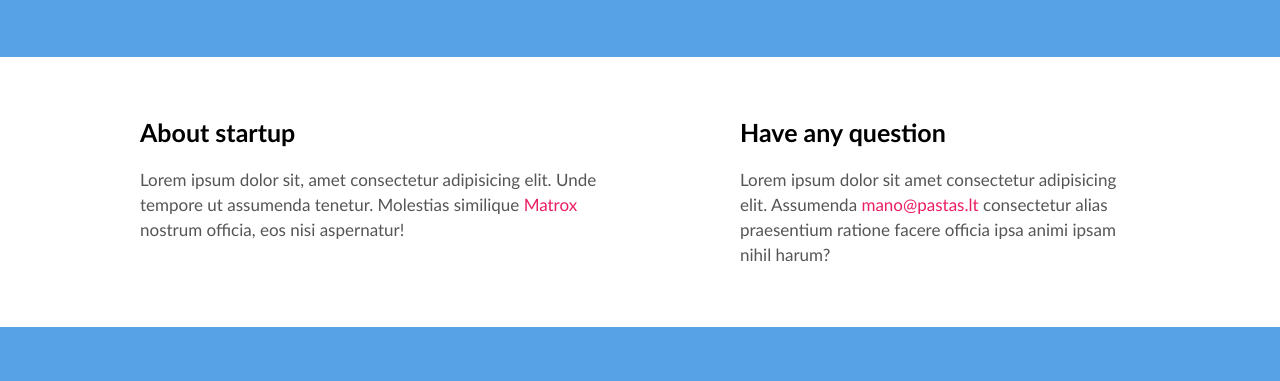
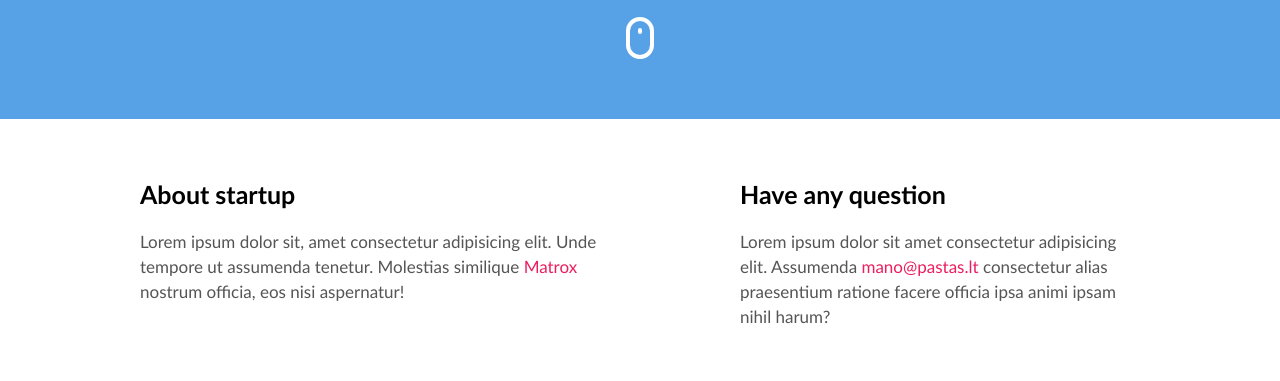
Before and after one commit to Aidas415/soon, a website: page index.html in a window 1280 px wide. Shown: the part 361-742 px from the top of the page. Drawn offline with Linux system fonts and the light colour scheme.

Commit message:
Static mouse design

```diff
--- /dev/null
+++ b/css/components/mouse.css
@@ -0,0 +1,17 @@
+.mouse {
+    font-size: 14px;
+    width: 2em;
+    height: 3em;
+    border: 0.3em solid #fff;
+    border-radius: 1em;
+}
+.mouse::after {
+    content: '';
+    display: block;
+    width: 0.3em;
+    height: 0.4em;
+    margin-left: 0.55em;
+    margin-top: 0.5em;
+    background-color: #fff;
+    border-radius: 0.15em;
+}
--- a/index.html
+++ b/index.html
@@ -13,6 +13,7 @@
    <link rel="stylesheet" href="./css/pages/soon.css">
    <link rel="stylesheet" href="./css/components/layout.css">
    <link rel="stylesheet" href="./css/components/clock.css">
+   <link rel="stylesheet" href="./css/components/mouse.css">
 </head>
 <body>
     <header class="container bg-blue">
@@ -38,6 +39,7 @@
                     <div class="label">Seconds</div>
                 </div>
             </div>
+            <div class="mouse"></div>
         </div>
     </header>
 
```
